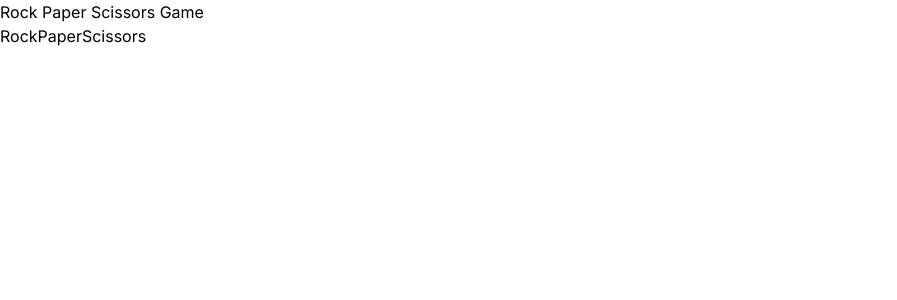
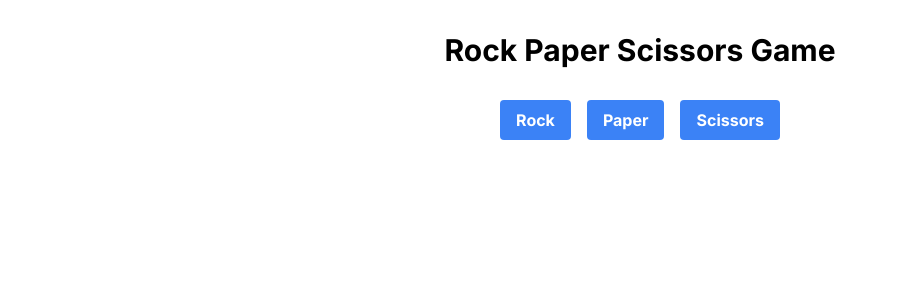
Before and after one commit to n3ndor/GamesHub, a Next.js app in the folder frontend/: page /rockpaperscissors in a window 1280 px wide. Shown: the top 300 px of the page, without its empty margins (0-897 px from the left). Built offline with nearby package versions, Linux system fonts and the light colour scheme.

Commit message:
simple styling for the RPS game, I will add something nicer in the next pr

```diff
--- a/frontend/app/rockpaperscissors/page.tsx
+++ b/frontend/app/rockpaperscissors/page.tsx
@@ -1,12 +1,13 @@
 
 "use client"
 
-import { useState, useEffect } from 'react';
+import { useState } from 'react';
 
 export default function RockPaperScissors() {
-  const [message, setMessage] = useState('');
   const [userChoice, setUserChoice] = useState('');
+  const [opponentChoice, setOpponentChoice] = useState('');
   const [gameResult, setGameResult] = useState('');
+  const [gameStarted, setGameStarted] = useState(false);
 
   // useEffect(() => {
   //   fetch('http://localhost:8000/rockpaperscissors/')
@@ -14,7 +15,7 @@ export default function RockPaperScissors() {
   //     .then((data) => setMessage(data.message));
   // }, []);
 
-const playGame = (choice:any) =>{
+  const playGame = (choice:any) => {
     setUserChoice(choice);
     fetch("http://localhost:8000/rockpaperscissors/", {
       method: "POST",
@@ -25,22 +26,53 @@ const playGame = (choice:any) =>{
     })
       .then((response) => response.json())
       .then((data) => {
-      setMessage(data.message);
-      setGameResult(`Your choice: ${data.your_choice}, Server's choice: ${data.server_choice}. ${data.result}`);
+        setGameStarted(true);
+        setOpponentChoice(data.server_choice);
+        setGameResult(data.result);
       })
-    .catch((error)=> console.error("Error in fetching data: ", error));
-}
+      .catch((error) => console.error("Error in fetching data: ", error));
+  };
+
+  const resetGame = () => {
+    setGameStarted(false);
+    setUserChoice('');
+    setGameResult('');
+  };
 
   return (
-    <div>
-      <h2>Rock Paper Scissors Game</h2>
-      <div>
-        <button onClick={() => playGame('rock')}>Rock</button>
-        <button onClick={() => playGame('paper')}>Paper</button>
-        <button onClick={() => playGame('scissors')}>Scissors</button>
+    <div className="container mx-auto px-4">
+      <h2 className="text-3xl font-bold text-center my-8">Rock Paper Scissors Game</h2>
+      {!gameStarted ? (
+        <div className="flex justify-center space-x-4">
+          {['rock', 'paper', 'scissors'].map((choice) => (
+            <button
+              key={choice}
+              className="bg-blue-500 hover:bg-blue-700 text-white font-bold py-2 px-4 rounded focus:outline-none focus:shadow-outline"
+              onClick={() => playGame(choice)}
+            >
+              {choice.charAt(0).toUpperCase() + choice.slice(1)}
+            </button>
+          ))}
         </div>
-      <h2>{message}</h2>
-      <p>{gameResult}</p>
+      ) : (
+        <div className="text-center">
+          <div className="my-4">
+            <p className="text-lg">
+              Your choice: <span className="font-semibold">{userChoice}</span>
+            </p>
+            <p className="text-lg">
+              Opponent's choice: <span className="font-semibold">{opponentChoice}</span>
+            </p>
+            <p className="mt-4 text-xl font-bold">{gameResult}</p>
+          </div>
+          <button
+            className="bg-red-500 hover:bg-red-700 text-white font-bold py-2 px-4 rounded focus:outline-none focus:shadow-outline"
+            onClick={resetGame}
+          >
+            Retry
+          </button>
+        </div>
+      )}
     </div>
   );
 }
```
Lines whose indentation alone changed are shown as unchanged.
